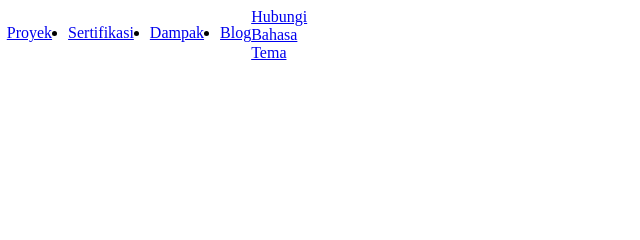
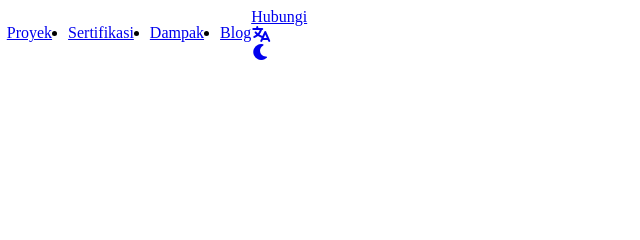
Before and after one commit to diopujaandika/Markup_Languages, a plain HTML site: page Project/Portfolio-Hello-D10#1/index.html in a window 1280 px wide. Shown: the top 240 px of the page, 243-883 px from the left. Drawn offline with Linux system fonts and the light colour scheme.

Commit message:
update #1

```diff
--- a/Project/Portfolio-Hello-D10#1/index.html
+++ b/Project/Portfolio-Hello-D10#1/index.html
@@ -5,11 +5,13 @@
         <meta name="viewport" content="width = device-width, initial-scale=1.0">
         <title>Portfolio | Dio Puja Andika</title>
         <link rel="stylesheet" href="asset/style.css">
+        <link rel="stylesheet" href="https://cdnjs.cloudflare.com/ajax/libs/font-awesome/7.0.1/css/all.min.css" integrity="sha512-2SwdPD6INVrV/lHTZbO2nodKhrnDdJK9/kg2XD1r9uGqPo1cUbujc+IYdlYdEErWNu69gVcYgdxlmVmzTWnetw==" crossorigin="anonymous" referrerpolicy="no-referrer" />
     </head>
     <body>
         <!--HEADER-->
         <header>
             <div class="name_web">
+                <!--img src="asset/images/pujaindonesia-logo.png" alt="Puja Indonesia Logo" title="Puja Indonesia"-->
                 <h1>Halo Dio!</h1>
             </div>
             <nav>
@@ -23,8 +25,12 @@
             </nav>
             <div class="action">
                 <div class="contact"><a href="#">Hubungi</a></div>
-                <div class="language"><a href="#">Bahasa</a></div>
-                <div class="theme"><a href="#">Tema</a></div>
+                <div class="language">
+                    <a href="#"><i class="fa-solid fa-language"></i></a>
+                </div>
+                <div class="theme">
+                    <a href="#"><i class="fa-solid fa-moon"></i></a>
+                </div>
             </div>
         </header>
 
```
Also changed, not shown: Project/Portfolio-Hello-D10#1/asset/images/pujaindonesia-logo.png (added).
